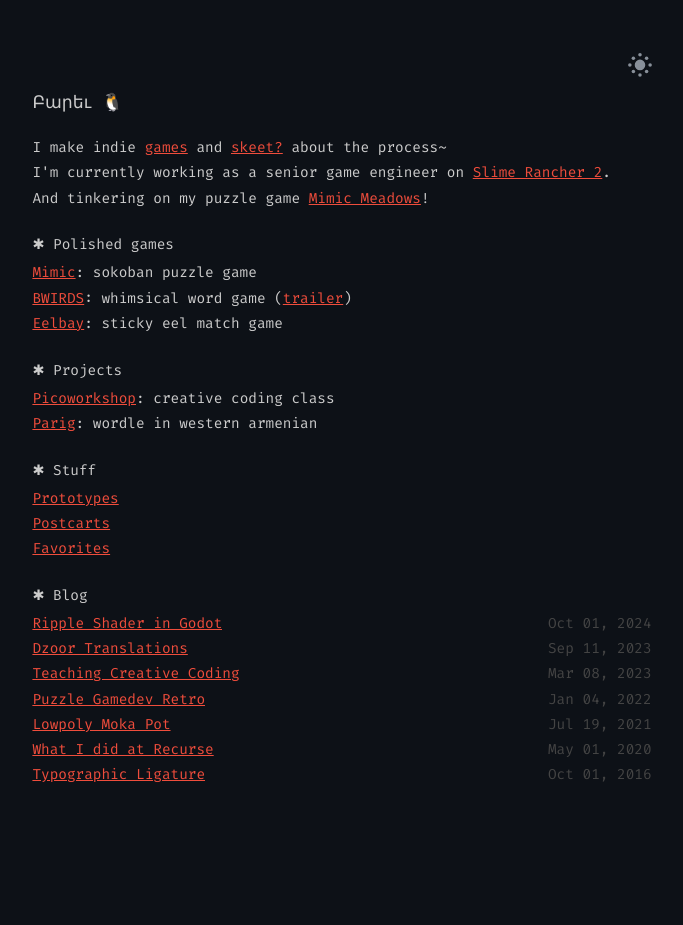
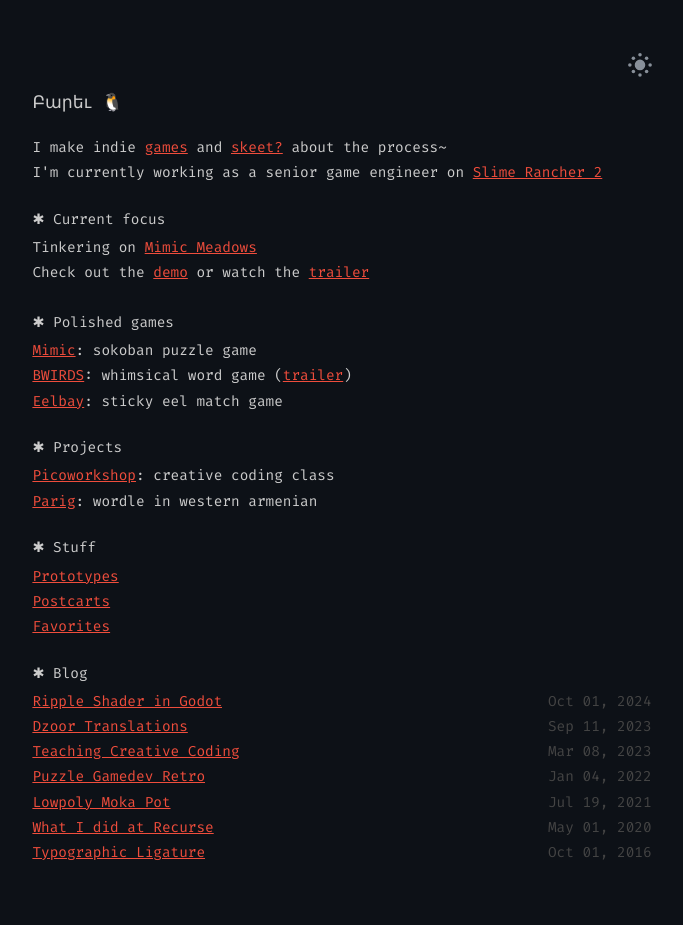
Before and after one commit to sourencho/sourencho.github.io, a Jekyll site: the page built from index.html, in a window 1280 px wide. Shown: the whole page, without its empty margins (298-981 px from the left). Built offline with Jekyll 4.4.1, drawn with Linux system fonts in a browser that asks for light colours; before the commit the page ends 900 px from its top, so only the background shows below that.

Commit message:
Add more about mimic meadows

```diff
--- a/index.html
+++ b/index.html
@@ -13,11 +13,17 @@
         I make indie <a href="https://sourencho.itch.io/">games</a> and <a href="https://bsky.app/profile/sourencho.com">skeet?</a> about the process~
     </p>
     <p>
-        I'm currently working as a senior game engineer on <a href="https://store.steampowered.com/app/1657630/Slime_Rancher_2/" target="_blank">Slime Rancher 2</a>.
-        <br>
-        And tinkering on my puzzle game <a href="https://store.steampowered.com/app/4136640/Mimic_Meadows/"> Mimic Meadows</a>!
+        I'm currently working as a senior game engineer on <a href="https://store.steampowered.com/app/1657630/Slime_Rancher_2/" target="_blank">Slime Rancher 2</a>
     </p>
 </section>
+
+<subsection>
+    <p>✱ Current focus</p>
+    Tinkering on <a href="https://store.steampowered.com/app/4136640/Mimic_Meadows/"> Mimic Meadows</a>
+    <br>
+    Check out the <a href="https://store.steampowered.com/app/4592790/Mimic_Meadows_Demo/">demo</a> or watch the <a href="https://www.youtube.com/watch?v=dPWDwrheSII">trailer</a>
+    </p>
+</subsection>
 
 <subsection>
     <p>✱ Polished games</p>
```
